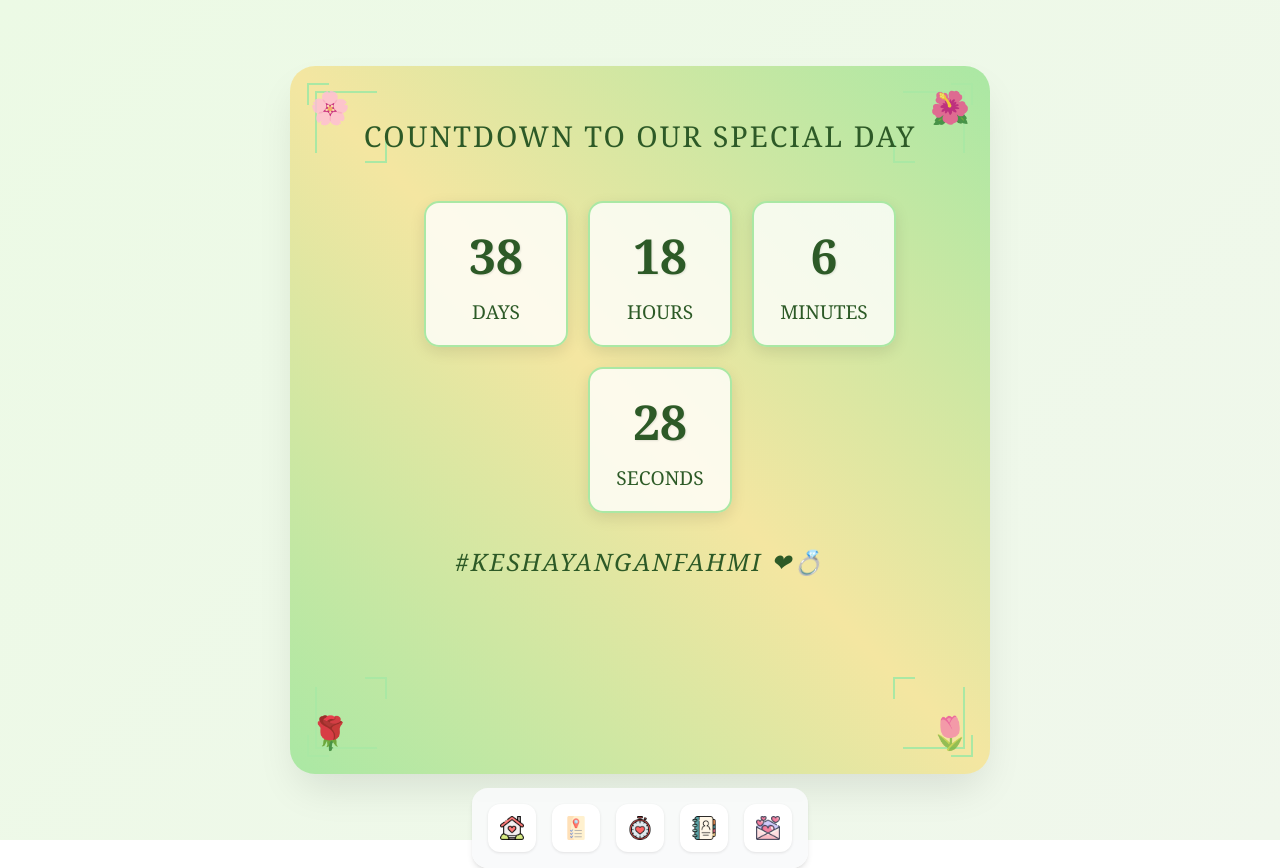
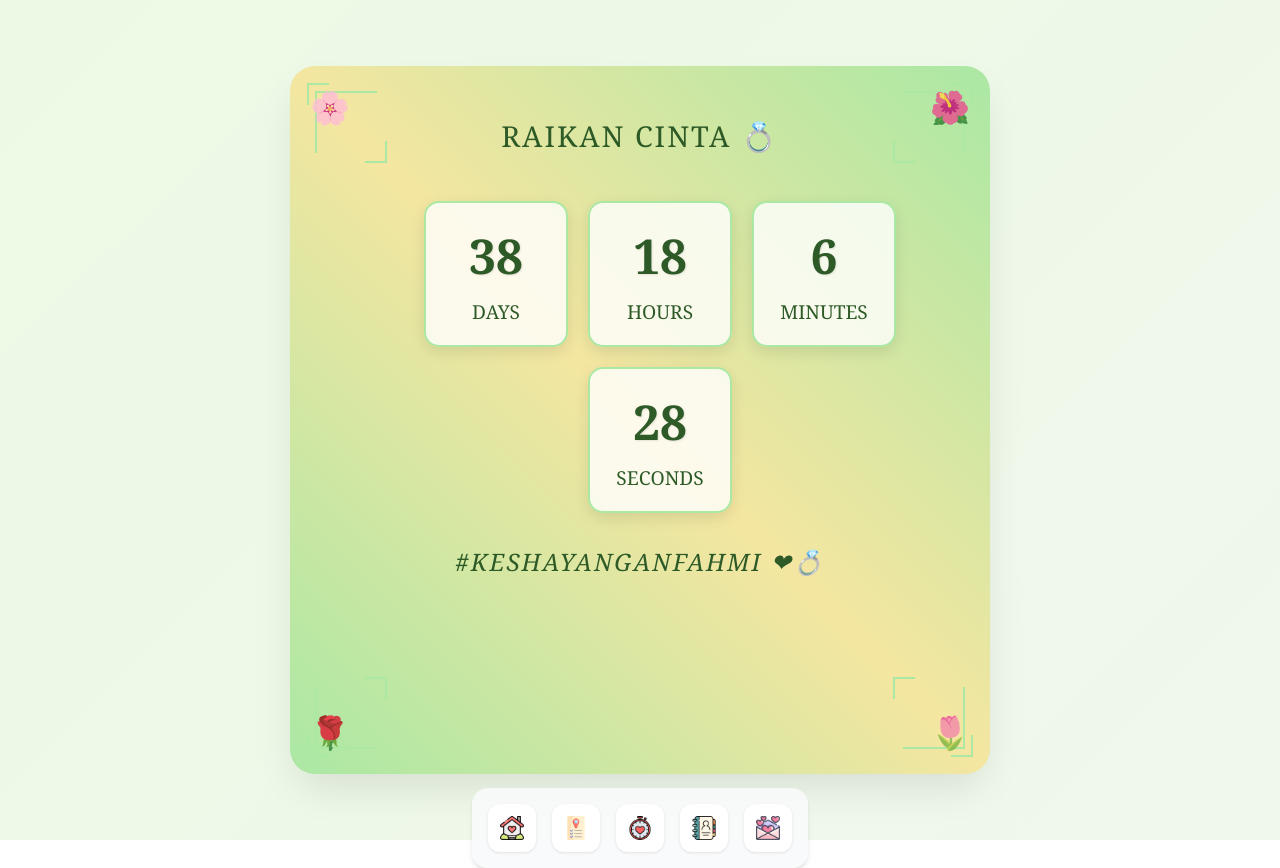
Before and after one commit to FahmiRid/fahmi-shafinaz, a React (Create React App) app: page /countdown in a window 1280 px wide. Built offline with nearby package versions, Linux system fonts and the light colour scheme; no server answers.

Commit message:
change countdown title

```diff
--- a/src/components/countdown.jsx
+++ b/src/components/countdown.jsx
@@ -122,7 +122,7 @@ const Countdown = ({ targetDate, onComplete }) => {
 
         <div className="container">
           <div className="wedding-title">
-            Countdown to Our Special Day
+            Raikan Cinta 💍
           </div>
 
           <div
```
